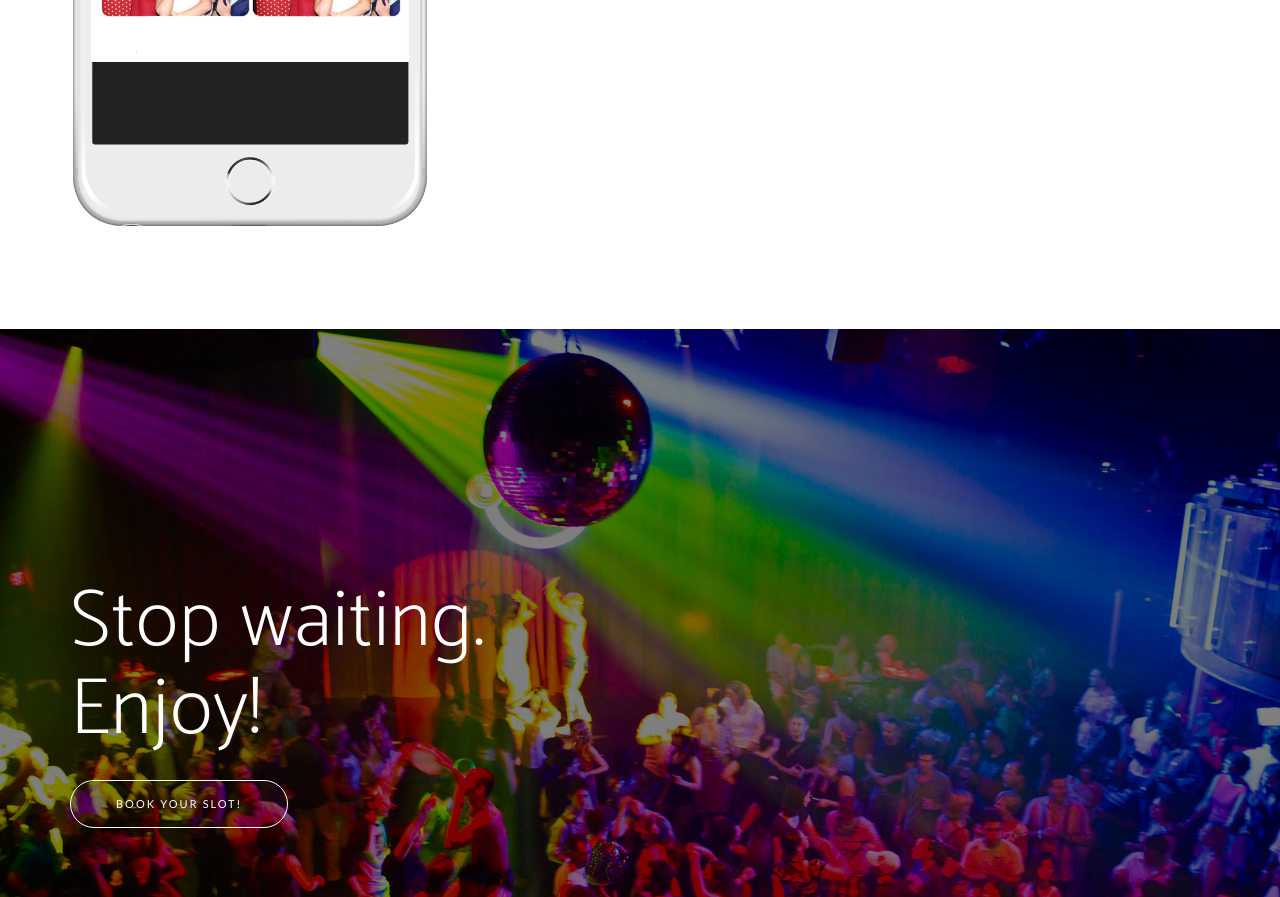
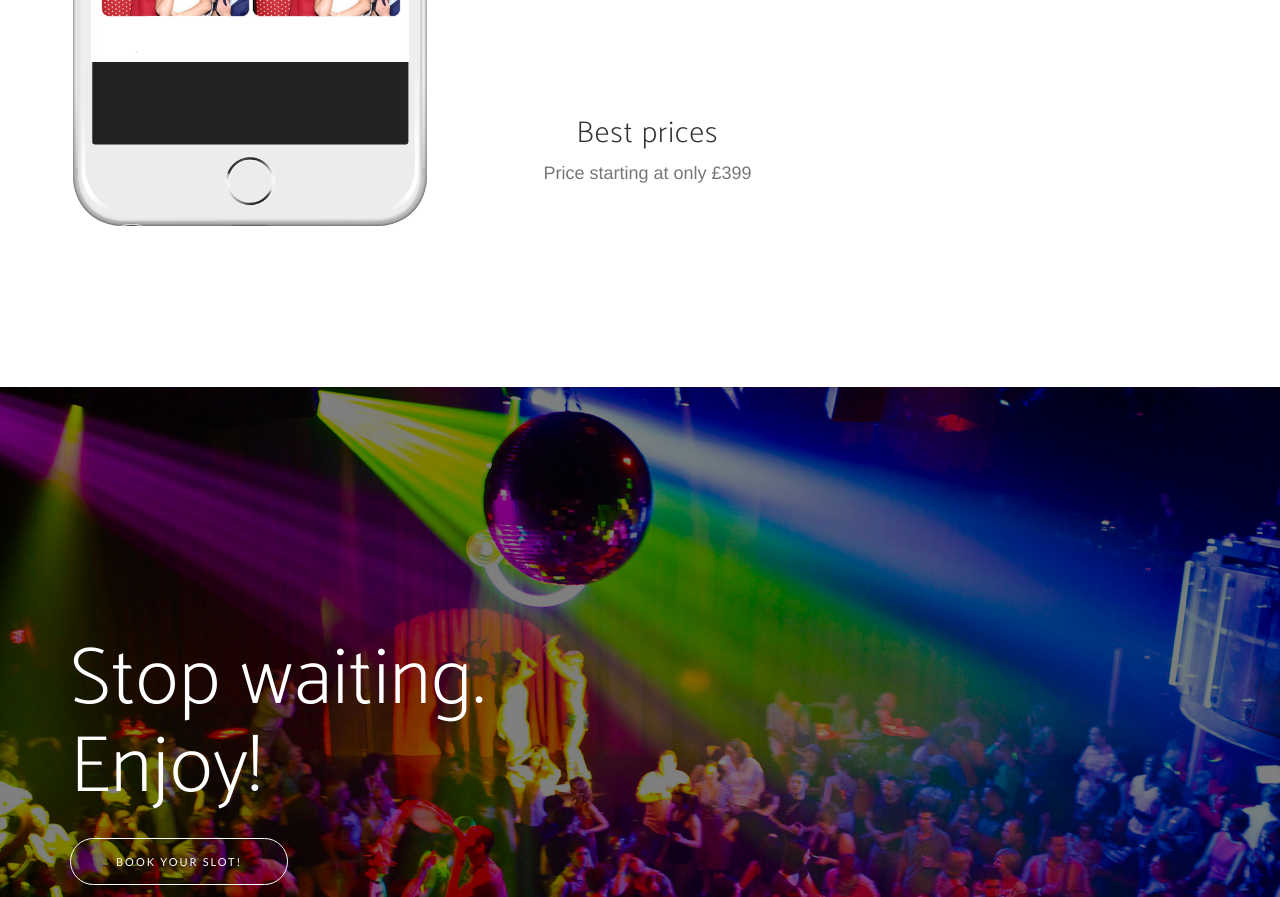
Before and after one commit to Ivandureve/booth, a website: page index.html in a window 1280 px wide. Shown: the part 2208-3105 px from the top of the page. Drawn offline with nearby package versions, Linux system fonts and the light colour scheme; a script that the page names is missing; a web font is replaced by a local one.

Commit message:
try font awesome

```diff
--- a/index.html
+++ b/index.html
@@ -109,7 +109,7 @@
                                                 <form class="inline" role="form">
                                                     <label class="sr-only" for="exampleInputEmail2">Phone number</label>
                                                     <input type="phone" class="form-control transparent" placeholder="Landline, mobile? We don't mind!">
-                                                  <button type="submit" class="btn btn-outline btn-xl page-scroll">Request a call</button>
+                                                  <button class="btn btn-outline btn-xl page-scroll">Request a call</button>
                                                 </form>
                                             </div>
                     </p>
@@ -178,6 +178,16 @@
                                 </div>
                             </div>
                         </div>
+                        <div class="row">
+                            <div class="col-md-6">
+                                <div class="feature-item">
+                                    <i class="icon-usd text-primary"></i>
+                                    <h3>Best prices</h3>
+                                    <p class="text-muted">Price starting at only £399</p>
+                                </div>
+                            </div>
+                        </div>
+
                     </div>
                 </div>
             </div>
```
